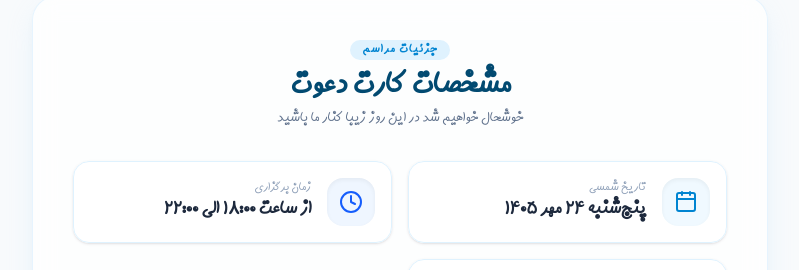
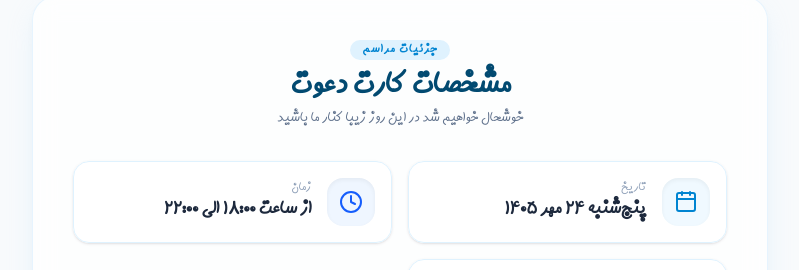
Before and after one commit to MobinShoaei/ali-ehmad, a React (Vite) app: page / in a window 1280 px wide. Shown: the part 1364-1634 px from the top of the page, without its empty margins (240-1039 px from the left). Built offline with nearby package versions, Linux system fonts and the light colour scheme.

Commit message:
refactor: update event date label and comment out gallery image captions

```diff
--- a/src/components/EventDetails/EventDetails.tsx
+++ b/src/components/EventDetails/EventDetails.tsx
@@ -10,7 +10,7 @@ export const EventDetails: React.FC<EventDetailsProps> = ({ config }) => {
   const details = [
     {
       id: 'persianDate',
-      title: 'تاریخ شمسی',
+      title: 'تاریخ',
       value: config.persianDate,
       icon: Calendar,
       bgColor: 'bg-sky-50',
@@ -19,7 +19,7 @@ export const EventDetails: React.FC<EventDetailsProps> = ({ config }) => {
 
     {
       id: 'eventTime',
-      title: 'زمان برگزاری',
+      title: 'زمان ',
       value: config.eventTime,
       icon: Clock,
       bgColor: 'bg-blue-50',
--- a/src/components/Gallery/Gallery.tsx
+++ b/src/components/Gallery/Gallery.tsx
@@ -60,11 +60,11 @@ export const Gallery: React.FC<GalleryProps> = ({ config }) => {
             </AnimatePresence>
 
             {/* Caption Overlay */}
-            {images[currentIndex].caption && (
+            {/* images[currentIndex].caption && (
               <div className="absolute bottom-0 inset-x-0 bg-gradient-to-t from-slate-950/70 via-slate-900/30 to-transparent p-4 text-white text-right rounded-b-[2rem]">
                 <p className="text-sm font-semibold">{images[currentIndex].caption}</p>
               </div>
-            )}
+            )*/}
 
             {/* Lightbox Zoom Button */}
             <button
@@ -102,8 +102,8 @@ export const Gallery: React.FC<GalleryProps> = ({ config }) => {
             key={index}
             onClick={() => setCurrentIndex(index)}
             className={`h-2.5 rounded-full transition-all duration-300 ${index === currentIndex
-                ? 'w-8 bg-sky-600'
-                : 'w-2.5 bg-sky-200 hover:bg-sky-300'
+              ? 'w-8 bg-sky-600'
+              : 'w-2.5 bg-sky-200 hover:bg-sky-300'
               }`}
             aria-label={`رفتن به تصویر ${index + 1}`}
           />
@@ -117,8 +117,8 @@ export const Gallery: React.FC<GalleryProps> = ({ config }) => {
             key={img.id}
             onClick={() => setCurrentIndex(idx)}
             className={`relative rounded-xl overflow-hidden aspect-square border-2 transition-all ${idx === currentIndex
-                ? 'border-sky-500 scale-105 shadow-md'
-                : 'border-transparent opacity-60 hover:opacity-100'
+              ? 'border-sky-500 scale-105 shadow-md'
+              : 'border-transparent opacity-60 hover:opacity-100'
               }`}
           >
             <img src={img.url} alt={img.alt} className="w-full h-full object-cover" />
```
